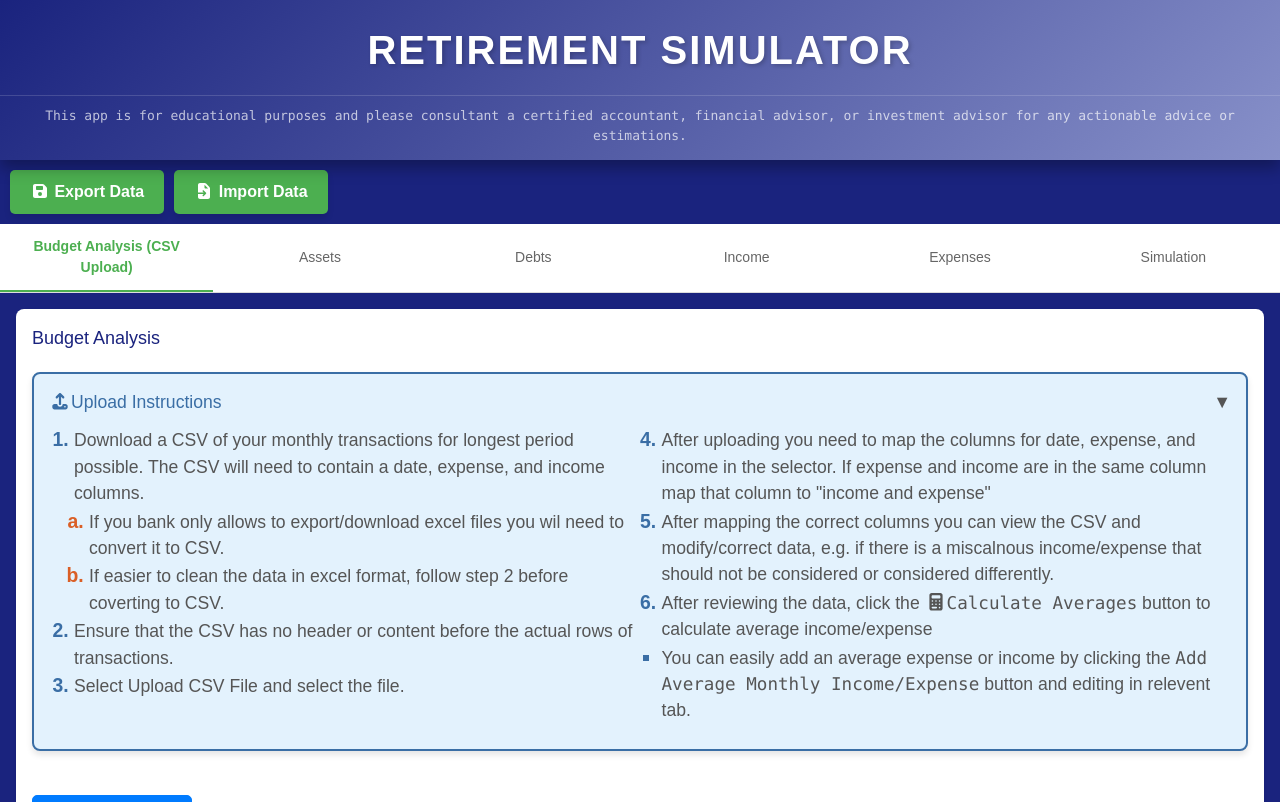
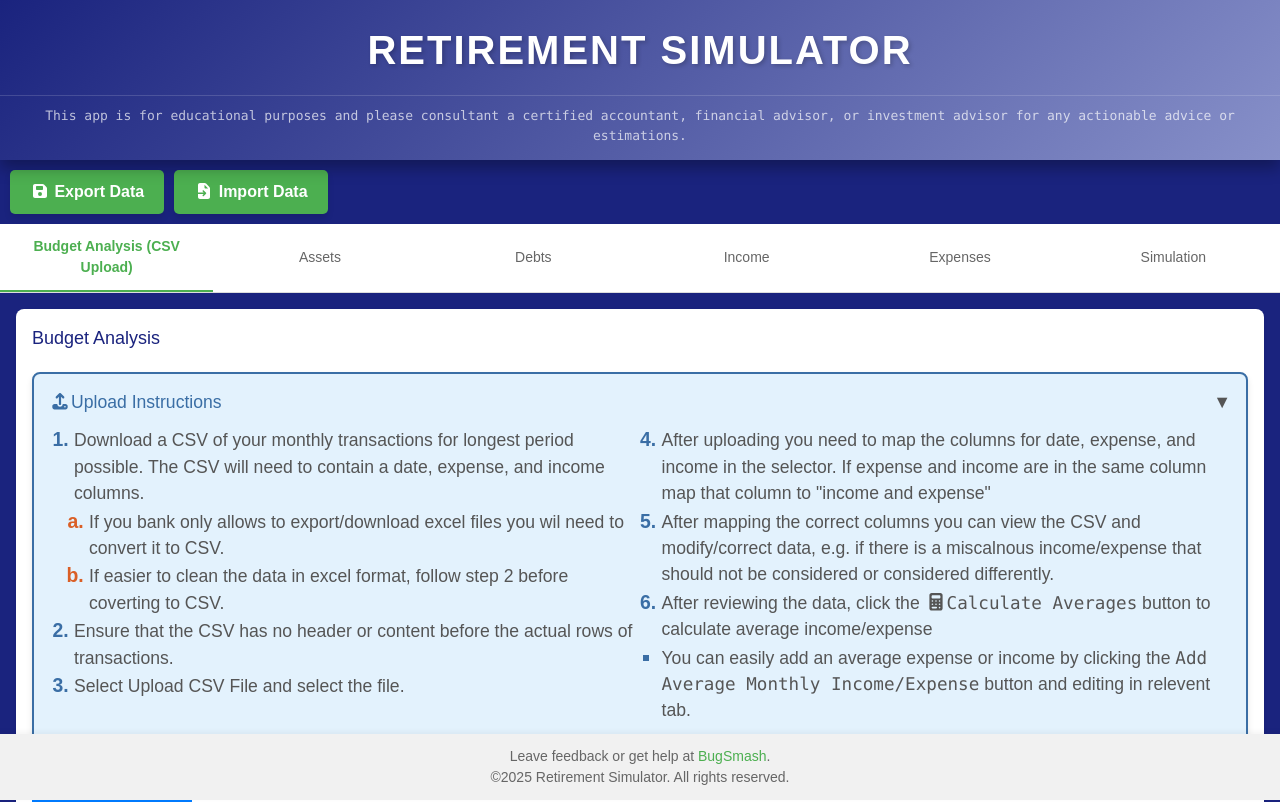
Before and after one commit to mhant/When-Can-I-Retire, a Next.js app: page / in a window 1280 px wide. Shown: the top 802 px of the page. Built offline with nearby package versions, Linux system fonts and the light colour scheme.

Commit message:
sticky footer

```diff
--- a/src/app/App.css
+++ b/src/app/App.css
@@ -186,6 +186,14 @@ ol ol li::marker {
     background-color: #f1f1f1;
     font-size: 14px;
     color: #666;
+    margin-top: auto;
+    /* pushes footer to bottom in the .app flex layout */
+    position: sticky;
+    /* keeps footer visible at the bottom when scrolling */
+    bottom: 0;
+    width: 100%;
+    z-index: 1000;
+    box-shadow: 0 -2px 6px rgba(0, 0, 0, 0.05);
 }
 
 .footer a {
```
